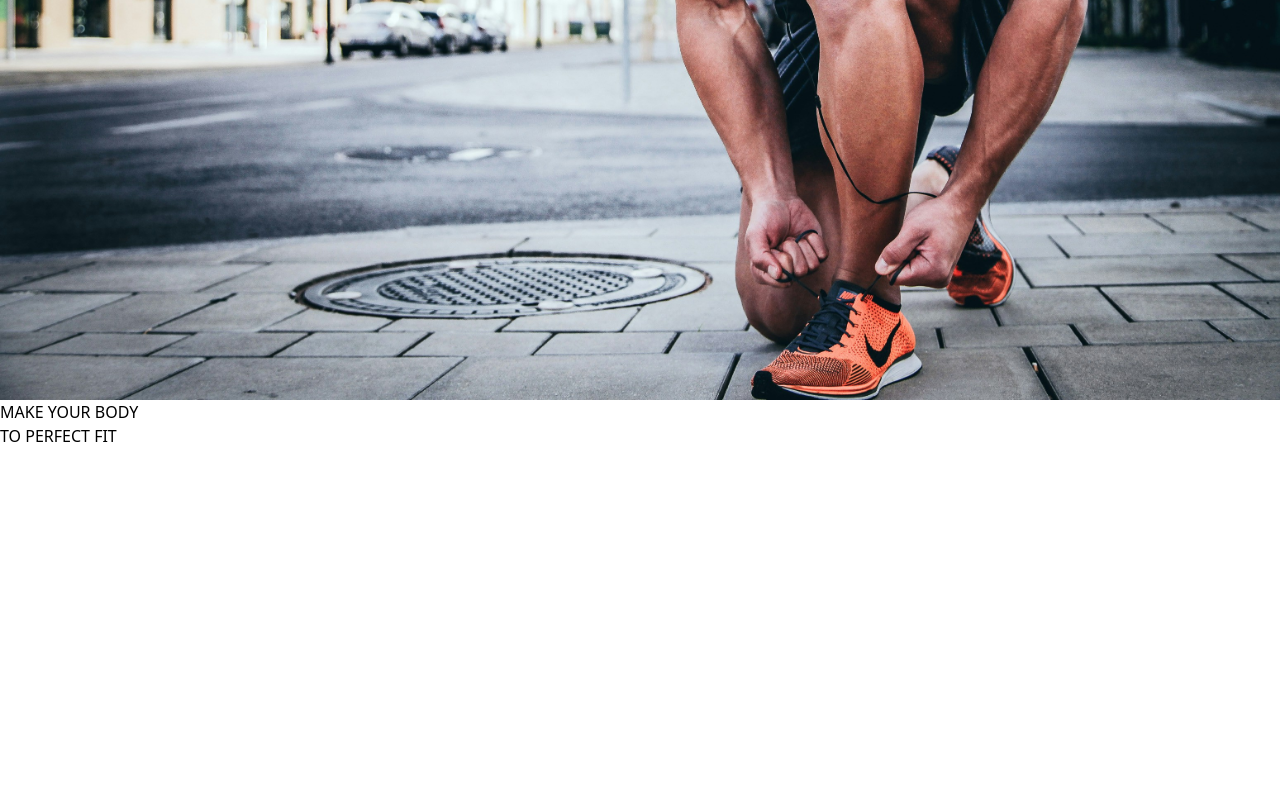
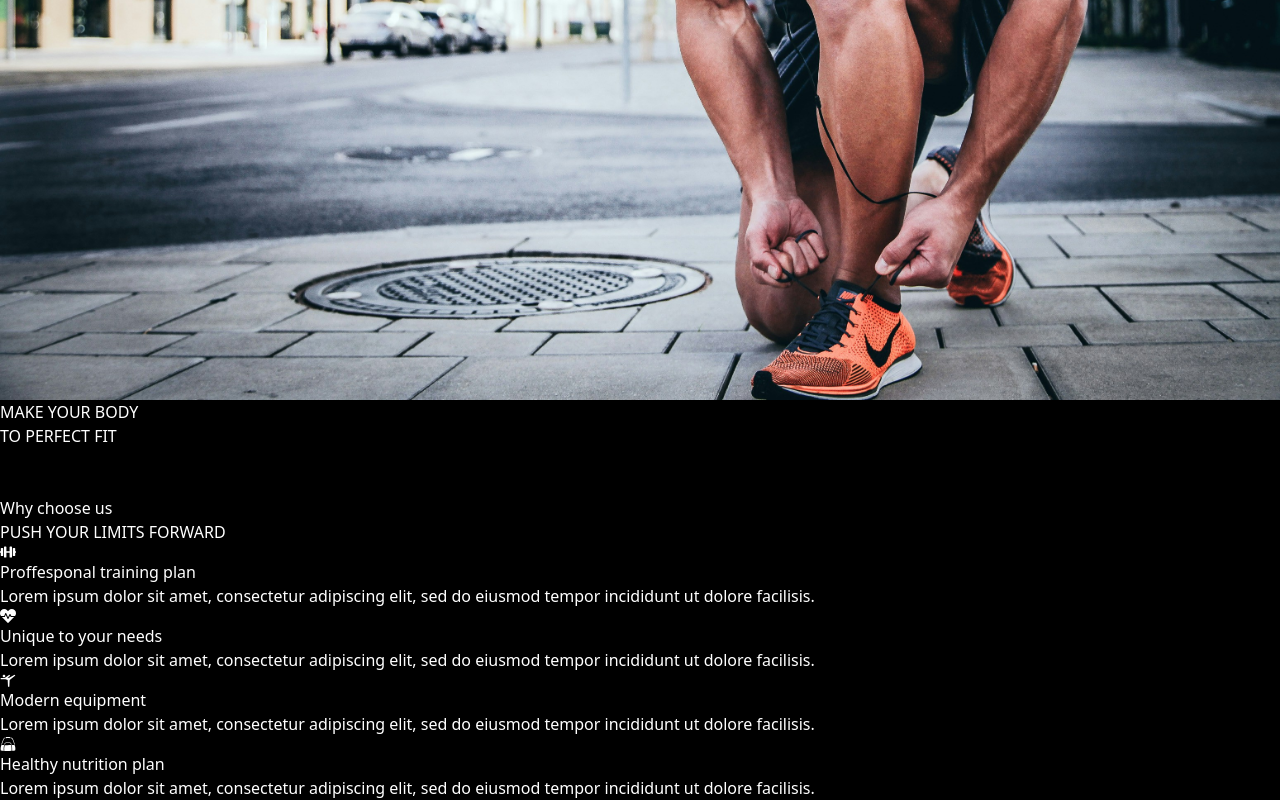
Before and after one commit to abdul8840/mozarta_gym, a React (Vite) app: page / in a window 1280 px wide. Shown: the part 1588-2388 px from the top of the page. Before the commit the page ends 2084 px from the top, so only its background shows below. Built offline with nearby package versions, Linux system fonts and the light colour scheme.

Commit message:
create about component ui

```diff
--- a/package.json
+++ b/package.json
@@ -10,8 +10,10 @@
     "preview": "vite preview"
   },
   "dependencies": {
+    "lucide-react": "^0.416.0",
     "react": "^18.3.1",
-    "react-dom": "^18.3.1"
+    "react-dom": "^18.3.1",
+    "react-icons": "^5.2.1"
   },
   "devDependencies": {
     "@types/react": "^18.3.3",
--- /dev/null
+++ b/src/components/About.jsx
@@ -0,0 +1,48 @@
+import { GiGymBag } from "react-icons/gi";
+import { FaDumbbell, FaHeartbeat } from "react-icons/fa";
+import { MdSportsGymnastics } from "react-icons/md";
+import React from 'react'
+
+const About = () => {
+    const about = [
+        {
+          icon: <FaDumbbell />,
+          caption: 'Proffesponal training plan',
+          caption2: 'Lorem ipsum dolor sit amet, consectetur adipiscing elit, sed do eiusmod tempor incididunt ut dolore facilisis.'
+        },
+        {
+          icon: <FaHeartbeat />,
+          caption: 'Unique to your needs',
+          caption2: 'Lorem ipsum dolor sit amet, consectetur adipiscing elit, sed do eiusmod tempor incididunt ut dolore facilisis.'
+        },
+        {
+          icon: <MdSportsGymnastics />,
+          caption: 'Modern equipment',
+          caption2: 'Lorem ipsum dolor sit amet, consectetur adipiscing elit, sed do eiusmod tempor incididunt ut dolore facilisis.'
+        },
+        {
+          icon: <GiGymBag />,
+          caption: 'Healthy nutrition plan',
+          caption2: 'Lorem ipsum dolor sit amet, consectetur adipiscing elit, sed do eiusmod tempor incididunt ut dolore facilisis.'
+        },
+      ];
+  return (
+    <div className='mt-20 mb-10 max-w-5xl mx-auto'>
+        <div className="text-center mb-8">
+            <p className="text-xl font-semibold text-[#EE4E4E]">Why choose us</p>
+            <h2 className='text-2xl font-bold'>PUSH YOUR LIMITS FORWARD</h2>
+        </div>
+      <div className="flex flex-wrap gap-2 justify-between">
+        {about.map((item, index) => (
+            <div key={index} className="flex flex-col items-center justify-center gap-2 text-center w-[200px]">
+                <div className="flex items-center justify-center p-6 rounded-full bg-[#111] text-4xl text-[#EE4E4E] hover:bg-[#EE4E4E] hover:text-white">{item.icon}</div>
+                <p className="text-md font-semibold text-slate-500">{item.caption}</p>
+                <p className="text-sm text-gray-400">{item.caption2}</p>
+            </div>
+        ))}
+      </div>
+    </div>
+  )
+}
+
+export default About
--- a/src/components/Home.jsx
+++ b/src/components/Home.jsx
@@ -1,12 +1,14 @@
 import React from 'react'
 import Navbar from './Navbar'
 import Hero from './Hero'
+import About from './About'
 
 const Home = () => {
   return (
     <div>
       <Navbar />
       <Hero />
+      <About />
     </div>
   )
 }
--- a/src/components/Navbar.jsx
+++ b/src/components/Navbar.jsx
@@ -9,7 +9,7 @@ const Navbar = () => {
 
   return (
     <nav className="bg-transparent p-4 sticky">
-      <div className="max-w-4xl mx-auto flex justify-between items-center">
+      <div className="max-w-5xl mx-auto flex justify-between items-center">
         <div className="flex items-center">
           <span className="text-[#EE4E4E] text-xl font-bold">Mozarta<span className='text-slate-500'>Gym</span></span>
         </div>
--- a/src/index.css
+++ b/src/index.css
@@ -1,3 +1,8 @@
 @tailwind base;
 @tailwind components;
 @tailwind utilities;
+
+body{
+    background: #000;
+    color: #fff;
+}
```
Also changed, not shown: 1 other file (tests, documents, lock files or other folders).
